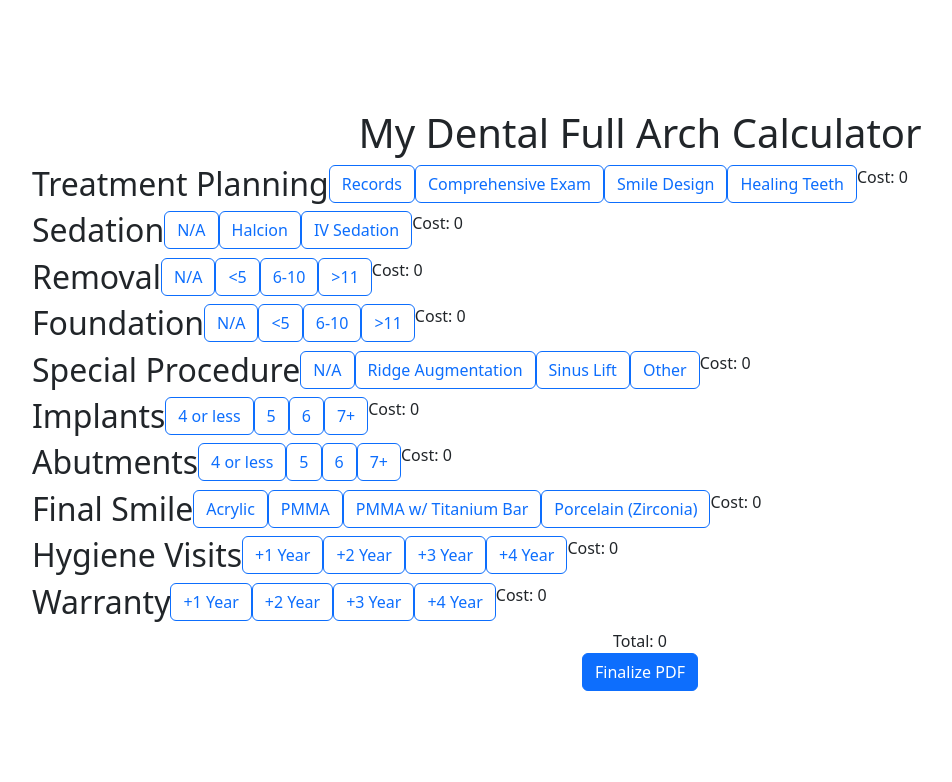
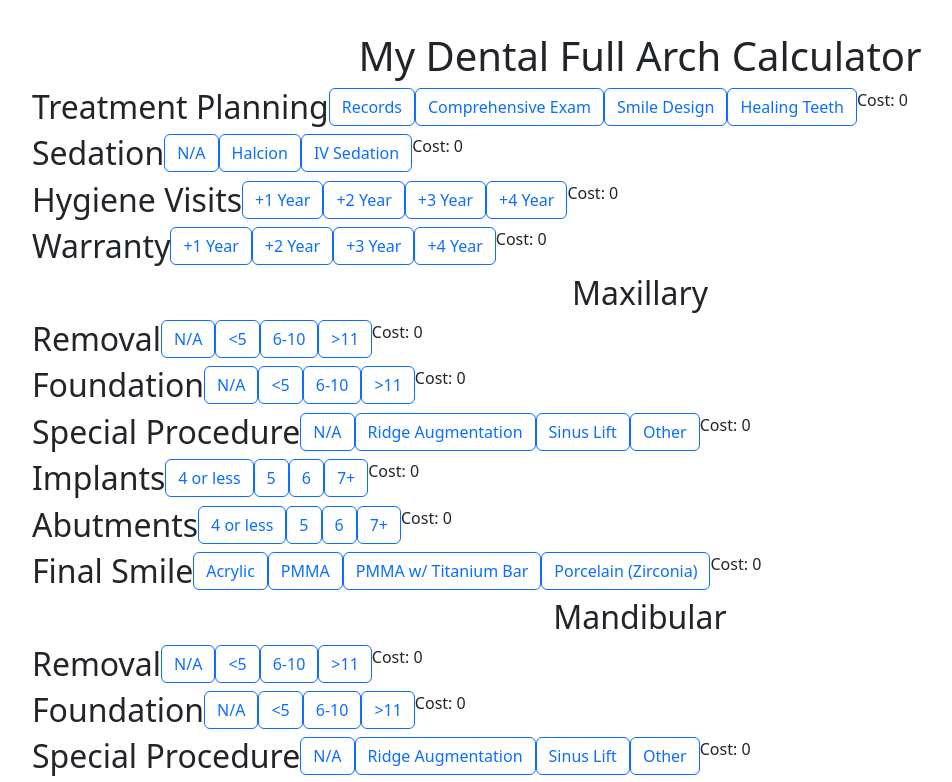
Before and after one commit to tbohn2/full-arch-calculator, a React (Vite) app: page / in a window 1280 px wide. Shown: the top 782 px of the page, without its empty margins (0-952 px from the left). Built offline with nearby package versions, Linux system fonts and the light colour scheme.

Commit message:
Created separate arrays for maxilla and mandible

```diff
--- a/src/App.jsx
+++ b/src/App.jsx
@@ -76,25 +76,43 @@ function App() {
   const selectionsArray = [
     { name: "Treatment Planning", array: treatmentPlanningArray, stateName: "treatmentPlanning" },
     { name: "Sedation", array: sedationArray, stateName: "sedation" },
-    { name: "Removal", array: removalArray, stateName: "removal" },
-    { name: "Foundation", array: foundationArray, stateName: "foundation" },
-    { name: "Special Procedure", array: specialProcedureArray, stateName: "specialProcedure" },
-    { name: "Implants", array: implantsArray, stateName: "implants" },
-    { name: "Abutments", array: abutmentsArray, stateName: "abutments" },
-    { name: "Final Smile", array: finalSmileArray, stateName: "finalSmile" },
     { name: "Hygiene Visits", array: hygieneVisitsArray, stateName: "hygieneVisits" },
     { name: "Warranty", array: warrantyArray, stateName: "warranty" },
+  ];
+
+  const maxillaryArray = [
+    { name: "Removal", array: removalArray, stateName: "maxRemoval" },
+    { name: "Foundation", array: foundationArray, stateName: "maxFoundation" },
+    { name: "Special Procedure", array: specialProcedureArray, stateName: "maxSpecialProcedure" },
+    { name: "Implants", array: implantsArray, stateName: "maxImplants" },
+    { name: "Abutments", array: abutmentsArray, stateName: "maxAbutments" },
+    { name: "Final Smile", array: finalSmileArray, stateName: "maxFinalSmile" }
+  ];
+
+  const mandibularArray = [
+    { name: "Removal", array: removalArray, stateName: "mandRemoval" },
+    { name: "Foundation", array: foundationArray, stateName: "mandFoundation" },
+    { name: "Special Procedure", array: specialProcedureArray, stateName: "mandSpecialProcedure" },
+    { name: "Implants", array: implantsArray, stateName: "mandImplants" },
+    { name: "Abutments", array: abutmentsArray, stateName: "mandAbutments" },
+    { name: "Final Smile", array: finalSmileArray, stateName: "mandFinalSmile" }
   ];
 
   const [costState, setCostState] = useState({
     treatmentPlanning: 0,
     sedation: 0,
-    removal: 0,
-    foundation: 0,
-    specialProcedure: 0,
-    implants: 0,
-    abutments: 0,
-    finalSmile: 0,
+    maxRemoval: 0,
+    mandRemoval: 0,
+    maxFoundation: 0,
+    mandFoundation: 0,
+    maxSpecialProcedure: 0,
+    mandSpecialProcedure: 0,
+    maxImplants: 0,
+    mandImplants: 0,
+    maxAbutments: 0,
+    mandAbutments: 0,
+    maxFinalSmile: 0,
+    mandFinalSmile: 0,
     hygieneVisits: 0,
     warranty: 0,
   });
@@ -147,6 +165,40 @@ function App() {
           </div>
         )
       })}
+      <h2>Maxillary</h2>
+      {maxillaryArray.map((selection, index) => {
+        const { name, array, stateName } = selection;
+        const cost = costState[stateName];
+        return (
+          <div className="btn-group col-12" role="group" aria-label="Basic checkbox toggle button group">
+            <h2>{name}</h2>
+            {array.map((item, index) => (
+              <div>
+                <input title={item.name} type="checkbox" className="btn-check" name={stateName} id={'max' + item.id} autoComplete="off" onChange={(e) => updateCost(item.cost, e)}></input>
+                <label className="btn btn-outline-primary" htmlFor={'max' + item.id}>{item.name}</label>
+              </div>
+            ))}
+            <div>Cost: {cost} </div>
+          </div>
+        )
+      })}
+      <h2>Mandibular</h2>
+      {mandibularArray.map((selection, index) => {
+        const { name, array, stateName } = selection;
+        const cost = costState[stateName];
+        return (
+          <div className="btn-group col-12" role="group" aria-label="Basic checkbox toggle button group">
+            <h2>{name}</h2>
+            {array.map((item, index) => (
+              <div>
+                <input title={item.name} type="checkbox" className="btn-check" name={stateName} id={'mand' + item.id} autoComplete="off" onChange={(e) => updateCost(item.cost, e)}></input>
+                <label className="btn btn-outline-primary" htmlFor={'mand' + item.id}>{item.name}</label>
+              </div>
+            ))}
+            <div>Cost: {cost} </div>
+          </div>
+        )
+      })}
       <div>Total: {total}</div>
 
       <button type="button" className="btn btn-primary" data-bs-toggle="modal" data-bs-target="#exampleModal" onClick={finalizePDF}>
```
